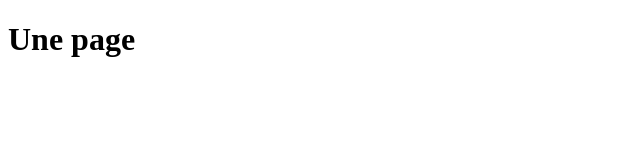
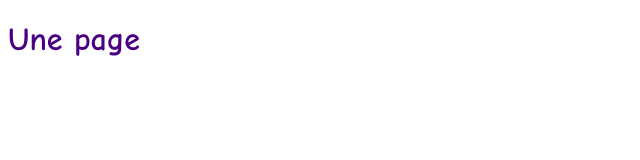
Before and after one commit to Saintrick-FM/formation_javaee, a plain HTML site: page index.html in a window 1280 px wide. Shown: the whole page, without its empty margins (0-640 px from the left). Drawn offline with Linux system fonts and the light colour scheme.

Commit message:
ajout de style

```diff
--- a/index.html
+++ b/index.html
@@ -6,6 +6,13 @@
     <meta name="viewport" content="width=device-width, initial-scale=1.0">
     <meta http-equiv="X-UA-Compatible" content="ie=edge">
     <title>Formation java ee</title>
+    <style>
+        h1 {
+            color: indigo;
+            font-family: "comic sans ms";
+
+        }
+    </style>
 </head>
 
 <body>
```
